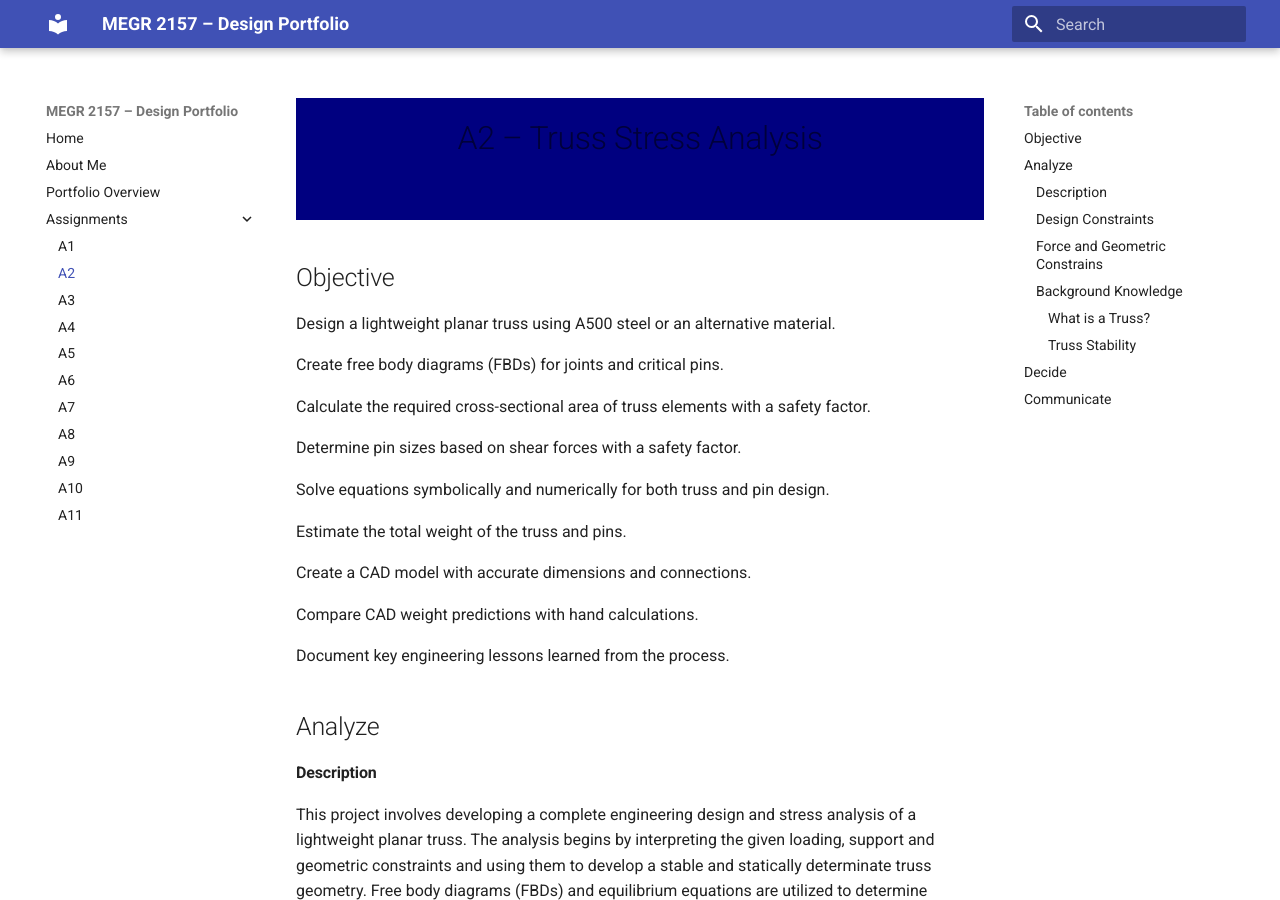
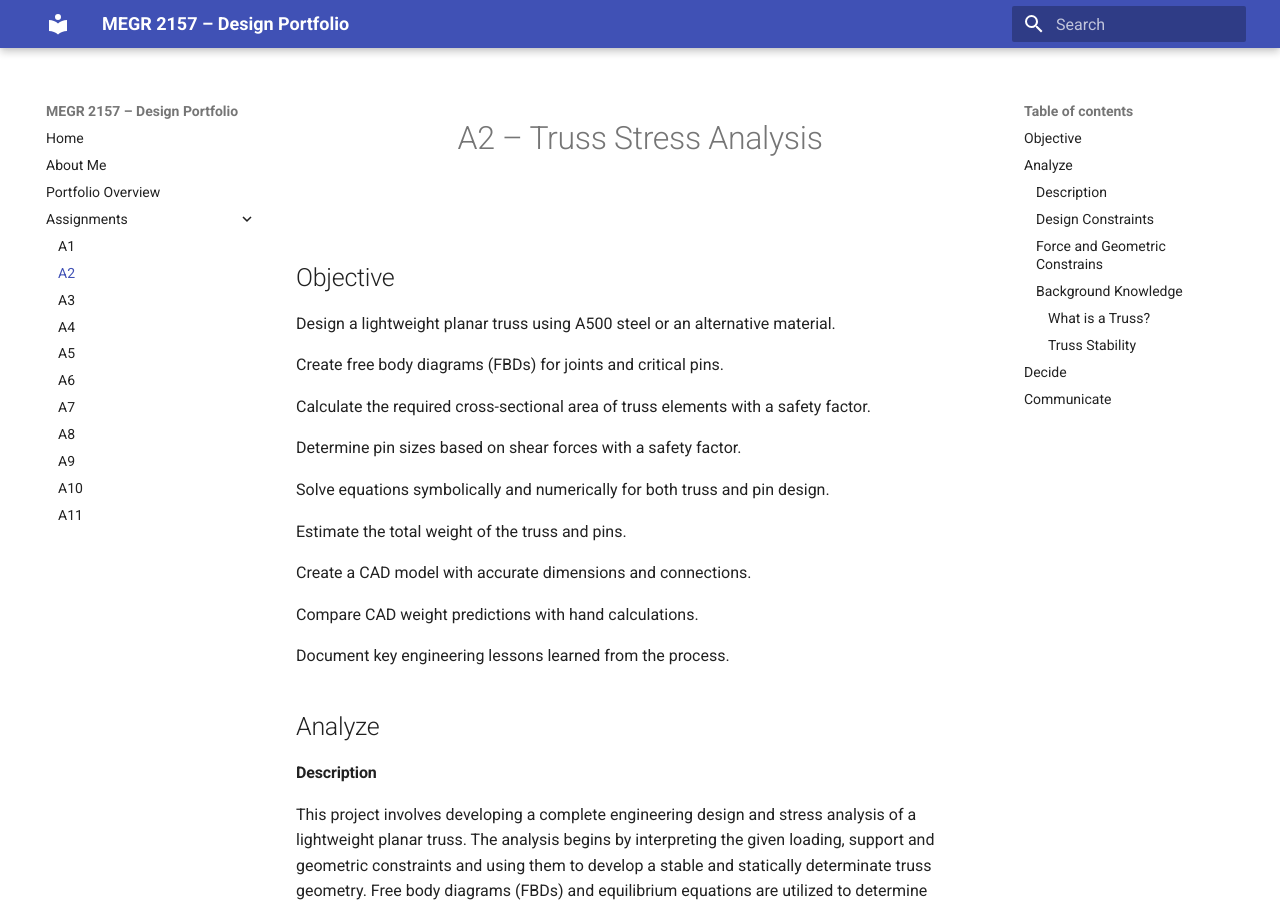
Before and after one commit to akaur-5/design-projects-portfolio, an MkDocs documentation site: the page built from docs/assignments/A02/index.md, in a window 1280 px wide and 900 px high. Built offline with MkDocs 1.6.1 and Material for MkDocs 9.7.7, drawn with Linux system fonts in a browser that asks for light colours.

```diff
--- a/docs/assignments/A02/index.md
+++ b/docs/assignments/A02/index.md
@@ -1,4 +1,4 @@
-<div style="background-color: navy; color: white; padding: 20px; text-align: center;">
+<div style=" color: navy; padding: 20px; text-align: center;">
   <h1>A2 – Truss Stress Analysis</h1>
 </div>
 
```
